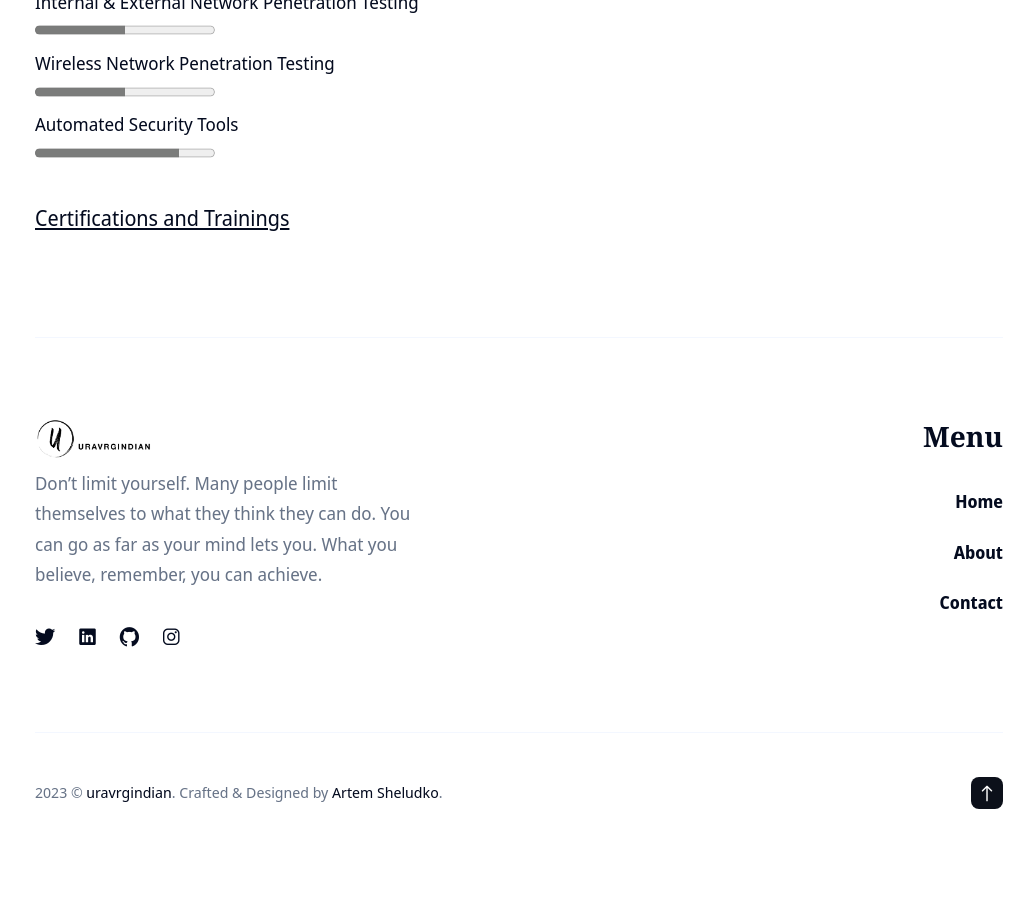
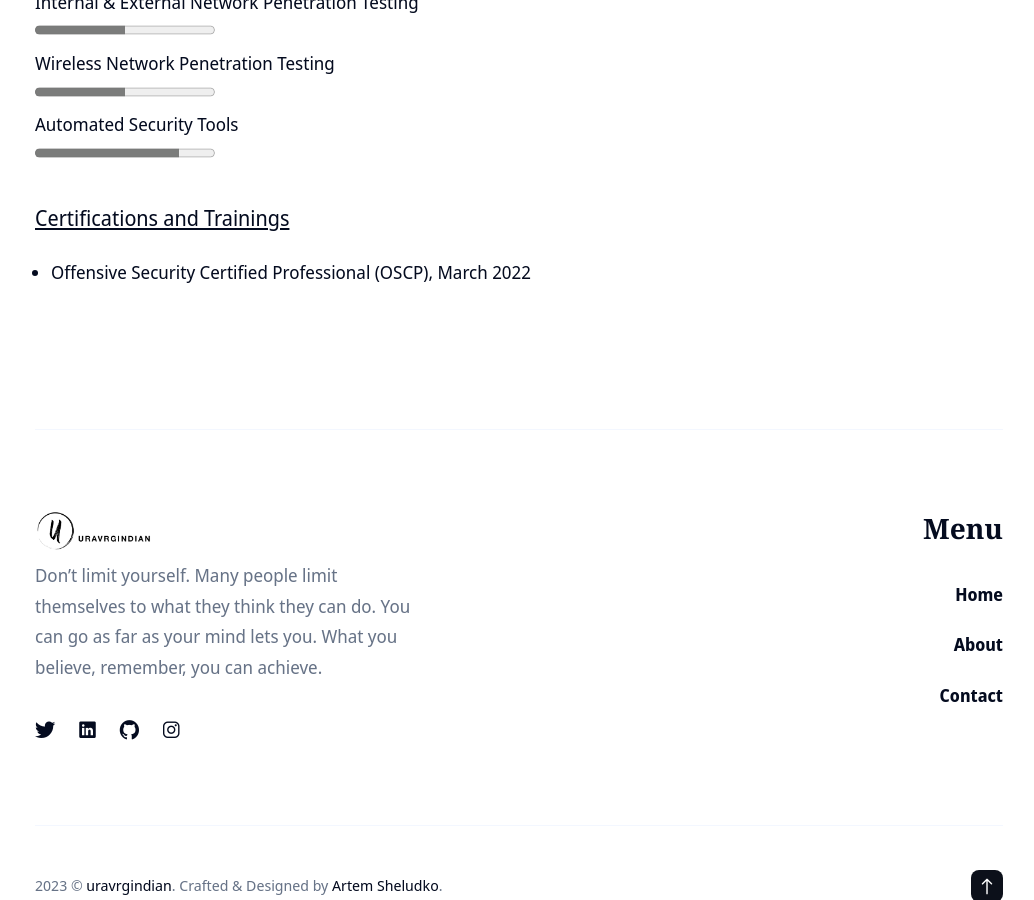
Before and after one commit to uravrgindian/uravrgindian.github.io, a Jekyll site: the page built from _authors/uravrgindian.md, in a window 1280 px wide and 900 px high, scrolled down 1398 px. Shown: the whole window, without its empty margins (121-1155 px from the left). Built offline with Jekyll 4.4.1, drawn with Linux system fonts in a browser that asks for light colours; nearby versions of some CDN libraries; before the commit the page ends 2251 px from its top, so only the background shows below that.

Commit message:
added certification

```diff
--- a/_layouts/author.html
+++ b/_layouts/author.html
@@ -69,6 +69,9 @@ layout: default
       <label for="AST" style="margin-right: 0px">Automated Security Tools</label><br>
       <progress id="AST" value="80" max="100" style="accent-color: rgb(123, 124, 123);"> 80% </progress><br><br>
       <p style="margin-left: 0px;"><u>Certifications and Trainings</u></p>
+      <ul style="text-align: left; width:80%; display: inline-block;">
+        <li>Offensive Security Certified Professional (OSCP), March 2022</li>
+      </ul>
       </div>
     </div>
     </div>
```
